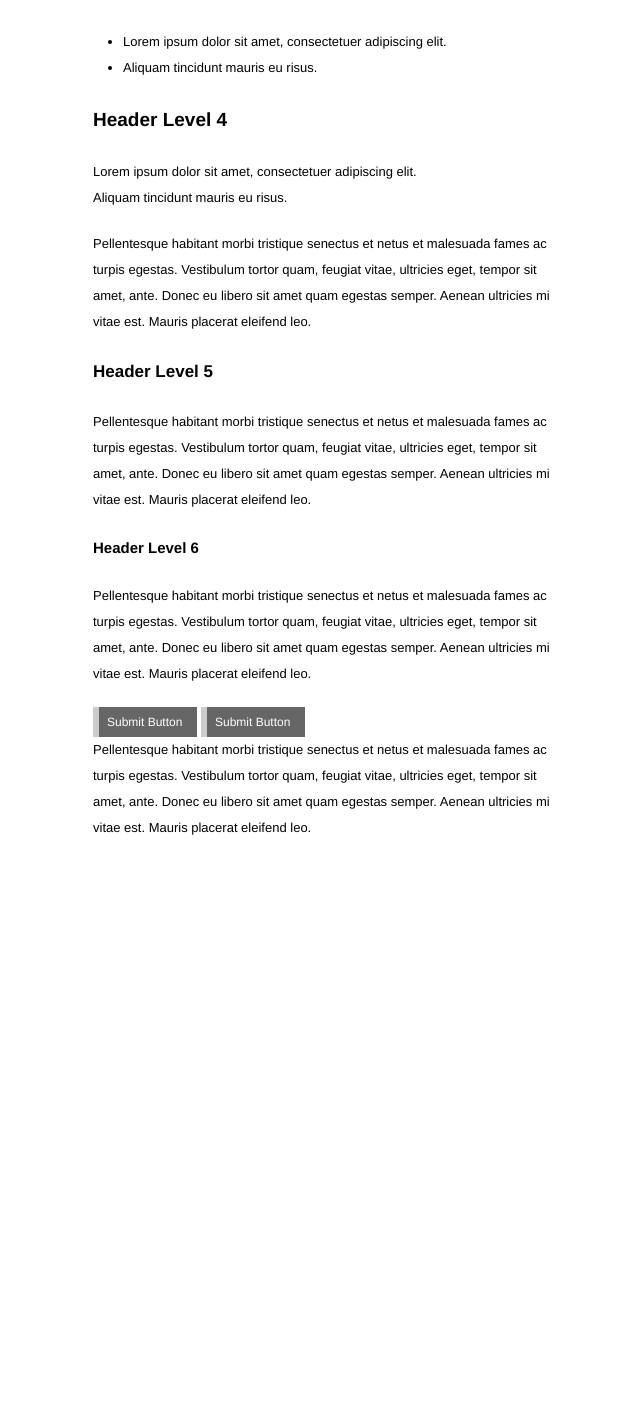
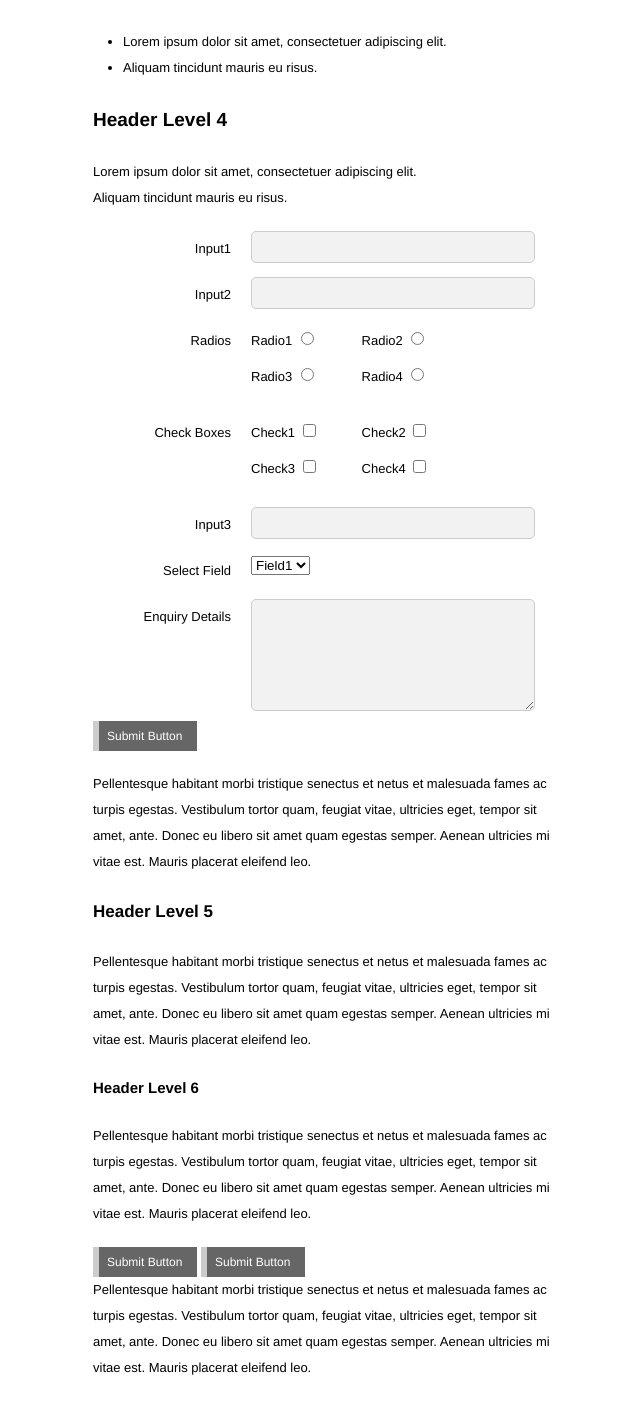
Before and after one commit to zorfling/HTML-Templater, a PHP site: page /base/core-structure/secondLevel-3col.html in a window 1280 px wide. Shown: the part 813-2214 px from the top of the page, without its empty margins (317-957 px from the left). Before the commit the page ends 1648 px from the top, so only its background shows below. Run offline with PHP 8.4, Linux system fonts and the light colour scheme.

Commit message:
add form stuff
Signed-off-by: adamfinden <adam@adamfinden.com>

```diff
--- a/core-structure/secondLevel-3col.html
+++ b/core-structure/secondLevel-3col.html
@@ -132,6 +132,85 @@
 						   <li>Aliquam tincidunt mauris eu risus.</li>
 						</ul>
 
+						<form action="#" method="get" name="#">
+							<fieldset>
+								<legend><span class="wai">Title</span></legend>
+
+								<div>
+									<label for="input1">Input1</label>
+										<input id="input1" name="input" type="text" />
+								</div>
+								<div>
+									<label for="input2">Input2</label>
+										<input id="input2" name="input" type="text" />
+								</div>
+								<div>
+									<label for="radio">Radios</label>
+										<div class="radio-check">
+
+											<label for="radio1">Radio1
+												<input id="radio1" type="radio" name="radio" /></label>
+
+											<label for="radio2">Radio2
+												<input id="radio2" type="radio" name="radio" /></label>
+
+											<label for="radio3">Radio3
+												<input id="radio3" type="radio" name="radio" /></label>
+
+											<label for="radio4">Radio4
+												<input id="radio4" type="radio" name="radio" /></label>
+
+										</div><!--/.radio-check-->
+								</div>
+								<div>
+									<label for="radio">Check Boxes</label>
+										<div class="radio-check">
+
+											<label for="check1">Check1
+												<input id="check1" type="checkbox" name="checkbox" /></label>
+
+											<label for="check2">Check2
+												<input id="check2" type="checkbox" name="checkbox" /></label>
+
+											<label for="check3">Check3
+												<input id="check3" type="checkbox" name="checkbox" /></label>
+
+											<label for="check4">Check4
+												<input id="check4" type="checkbox" name="checkbox" /></label>
+
+										</div><!--/.radio-check-->
+								</div>
+								<div>
+									<label for="input3">Input3</label>
+										<input id="input3" name="input" type="text" />
+								</div>
+
+								<div>
+									<label for="select1">Select Field</label>
+										<select id="select1" name="select">
+											<option>Field1</option>
+											<option>Field2</option>
+											<option>Field3</option>
+											<option>Field4</option>
+										</select>
+								</div>
+
+
+								<div>
+									<label for="contact_enquiry">Enquiry Details</label>
+										<textarea name="contact_enquiry" id="contact_enquiry" rows="5" title="Please enter your enquiry details"></textarea>
+								</div>
+
+								<label for="#" id="#" class="main-btn red-btn">
+									<input id="#" name="#" type="submit" class="wai"/>
+										<span>
+										Submit Button
+										</span>
+								</label>
+
+							</fieldset>
+						</form>
+
 						<p>Pellentesque habitant morbi tristique senectus et netus et malesuada fames ac turpis egestas. Vestibulum tortor quam, feugiat vitae, ultricies eget, tempor sit amet, ante. Donec eu libero sit amet quam egestas semper. Aenean ultricies mi vitae est. Mauris placerat eleifend leo.</p>
 
 						<h5>Header Level 5</h5>
--- a/core-structure/stylesheets/screen.css
+++ b/core-structure/stylesheets/screen.css
@@ -94,10 +94,12 @@ form div label {
 	float: left;
 	line-height: 2em;
 	padding: 5px 0px;
-	margin-right: 5px;
-	width: 100px;
+	margin-right: 20px;
+	text-align: right;
+	/* width: 100px; */
+	width: 30%;
 }
-form div input,
+form div input[type="text"],
 form div textarea {
 	background: #f2f2f2;
 	border: 1px solid #cccccc;
@@ -106,18 +108,14 @@ form div textarea {
 	padding: 5px 3px;
 	display: block;
 	float: left;
-	width: 300px;
+	/* width: 300px; */
+	width: 60%;
 	-webkit-border-radius: 5px;
 	-moz-border-radius: 5px;
 }
 
 .radio-check label {
-	background: #cccccc;
-
-}
-
-.radio-check input {
-	float: left;
+	text-align: left;
 }
 
 /* @end Form Styles */
```
Also changed, not shown: core-structure/secondLevel-2col.html (+18 -3 lines).
